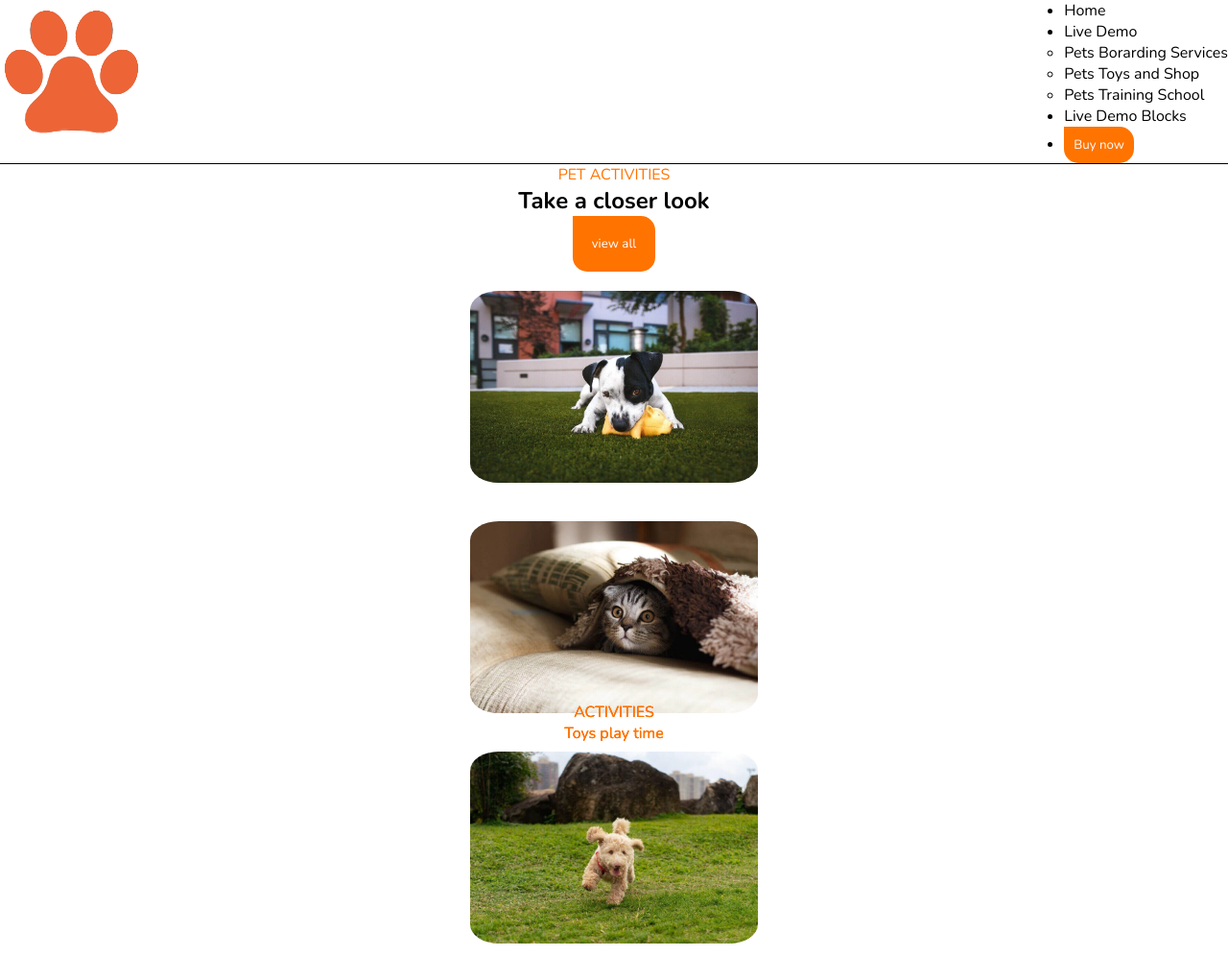
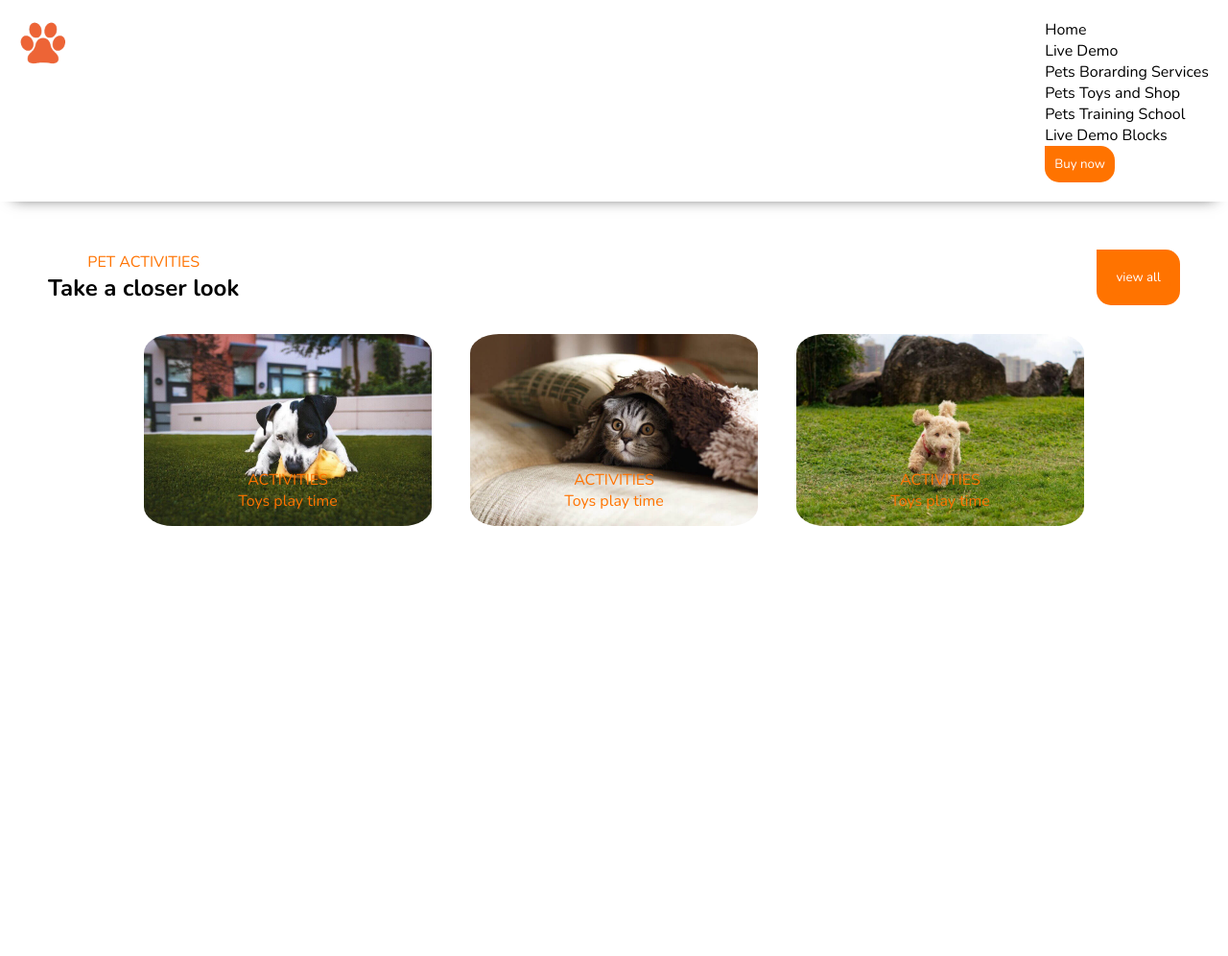
Before and after one commit to lallunavermella/202201-W1CH3-silvia-martinez, a plain HTML site: page index.html in a window 1280 px wide. Shown: the top 996 px of the page at 96% size. After the commit the page ends 800 px from the top, so only its background shows below. Drawn offline with nearby package versions, Linux system fonts and the light colour scheme.

Commit message:
fixed style and media query

```diff
--- a/index.html
+++ b/index.html
@@ -15,11 +15,10 @@
     <title>Pets</title>
   </head>
   <body>
-    <div class="responsive">
     <div class="content">
       <header class="header">
         <section class="logo">
-            <img src="images/logo2.png" alt="logo" />
+          <img src="images/logo2.png" alt="logo" class="logo-img" />
         </section>
         <section class="menu menu--view">
           <ul class="menu--view">
@@ -30,13 +29,13 @@
               <li>Pets Toys and Shop</li>
               <li>Pets Training School</li>
             </ul>
-
             <li>Live Demo Blocks</li>
             <li><button class="button button--buy">Buy now</button></li>
           </ul>
         </section>
       </header>
       <main class="main">
+        <div class="main-title">
           <section class="title">
             <p>PET ACTIVITIES</p>
             <h1>Take a closer look</h1>
@@ -44,30 +43,31 @@
           <section class="button">
             <button class="button button--view">view all</button>
           </section>
-
+        </div>
         <section class="card">
-            <img src="images/01.jpg" alt="logo" class="card" />
+          <div class="card-item">
+            <img src="images/01.jpg" alt="logo" class="card-image" />
             <div class="text">
               <p class="card-title">ACTIVITIES</p>
               <p class="card-text">Toys play time</p>
             </div>
-          </section>
-          <section class="card">
-            <img src="images/02.jpg" alt="logo" class="card" />
+          </div>
+          <div class="card-item">
+            <img src="images/02.jpg" alt="logo" class="card-image" />
             <div class="text">
               <p class="card-title">ACTIVITIES</p>
               <p class="card-text">Toys play time</p>
             </div>
-          </section>
-          <section class="card">
-            <img src="images/03.jpg" alt="logo" class="card" />
+          </div>
+          <div class="card-item">
+            <img src="images/03.jpg" alt="logo" class="card-image" />
             <div class="text">
               <p class="card-title">ACTIVITIES</p>
               <p class="card-text">Toys play time</p>
             </div>
+          </div>
         </section>
       </main>
     </div>
-    </div>
   </body>
 </html>
--- a/style.css
+++ b/style.css
@@ -8,19 +8,17 @@
   display: flex;
   flex-direction: column;
 }
-.header {
-  display: flex;
-  justify-content: space-between;
-  flex-wrap: nowrap;
-  border-bottom: 1px solid black;
-  max-height: 200px;
+.logo-img {
+  width: 50px;
 }
 .main {
   display: flex;
   flex-direction: column;
   align-items: center;
   justify-content: center;
-  border-bottom: 1px solid black;
+  margin-top: 50px;
+  padding-left: 50px;
+  padding-right: 50px;
 }
 .title {
   display: flex;
@@ -33,6 +31,9 @@
 }
 p {
   color: #ff7300;
+}
+ul {
+  list-style: none;
 }
 .card {
   display: flex;
@@ -82,9 +83,9 @@ p {
   .header {
     display: flex;
     justify-content: space-between;
-    flex-wrap: nowrap;
-    border-bottom: 1px solid black;
     max-height: 200px;
+    box-shadow: 0px 10px 15px -14px rgba(0, 0, 0, 0.75);
+    padding: 20px;
   }
   .main {
     display: flex;
@@ -101,9 +102,9 @@ p {
     display: flex;
     flex-direction: row;
     justify-content: center;
+    flex-wrap: wrap;
     border-radius: 10%;
     margin: 10px;
-    max-width: 300px;
   }
 }
 @media only screen and (max-width: 600px) {
@@ -111,16 +112,16 @@ p {
     display: flex;
     justify-content: space-between;
     flex-wrap: nowrap;
-    border-bottom: 1px solid black;
     max-height: 200px;
     max-width: 600px;
+    box-shadow: 0px 10px 15px -14px rgba(0, 0, 0, 0.75);
   }
   .main {
     display: flex;
     flex-direction: column;
     align-items: center;
     justify-content: center;
-    border-bottom: 1px solid black;
+
     max-width: 600px;
   }
 }
```
Lines whose indentation alone changed are shown as unchanged.
